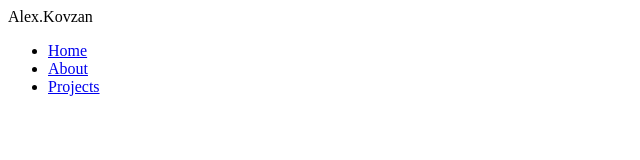
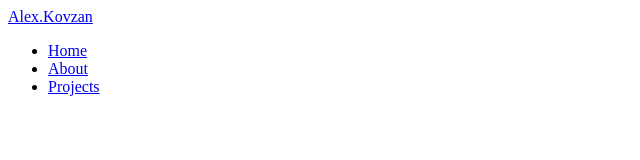
Before and after one commit to kovzanok/portfolio, a website: page index.html in a window 1280 px wide. Shown: the full height of the page, 0-640 px from the left. Drawn offline with Linux system fonts and the light colour scheme.

Commit message:
feat: add link in logo

```diff
--- a/index.html
+++ b/index.html
@@ -16,7 +16,9 @@
     <header class="header">
       <div class="container header__container">
         <div class="header__logo">
-          <span class="logo">Alex.Kovzan</span>
+          <span class="logo">
+            <a class="logo__link" href="#">Alex.Kovzan</a>
+          </span>
         </div>
         <div class="header__nav">
           <nav class="nav">
```
